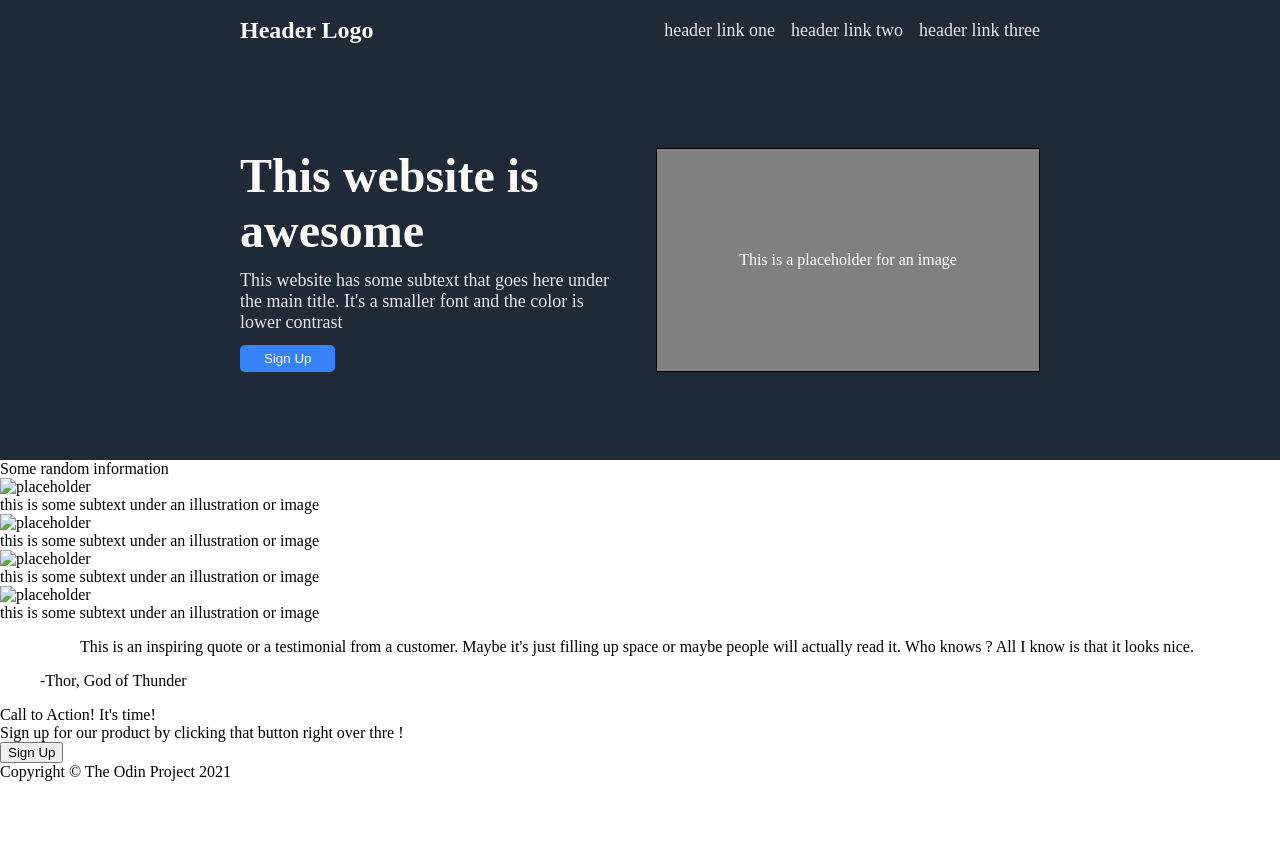
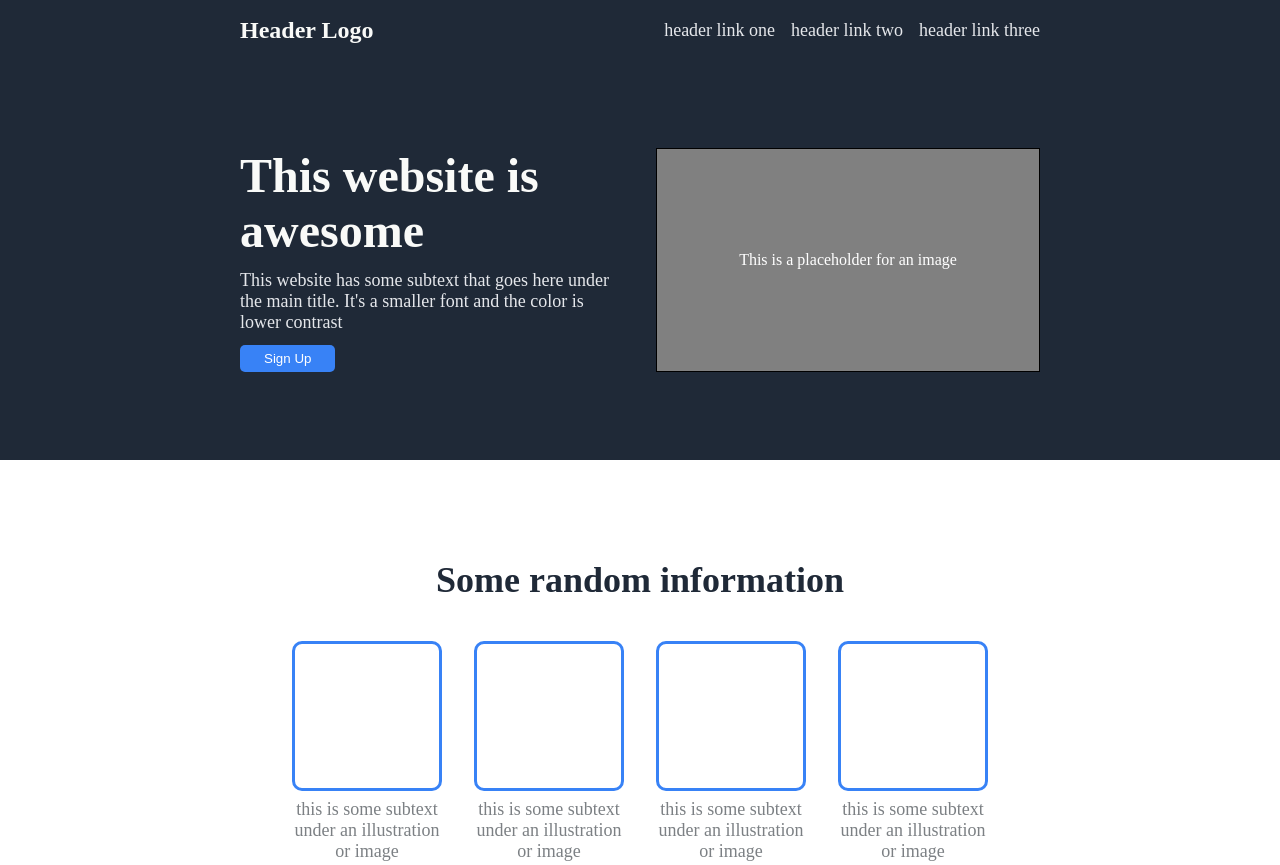
Before and after one commit to imvot/flex-landing-page, a plain HTML site: page index.html in a window 1280 px wide. Shown: the top 865 px of the page. Before the commit the page ends 800 px from the top, so only its background shows below. Drawn offline with Linux system fonts and the light colour scheme.

Commit message:
Add information component css
Corrected a few small errors in the html

```diff
--- a/index.html
+++ b/index.html
@@ -33,19 +33,19 @@
         <div class="info-title">Some random information</div>
         <div class="info-cells">
             <div class="info-cell">
-                <img class="info-img" alt="placeholder">
+                <div class="info-img"></div>
                 <div class="info-text">this is some subtext under an illustration or image</div>
             </div>
             <div class="info-cell">
-                <img class="info-img" alt="placeholder">
+                <div class="info-img"></div>
                 <div class="info-text">this is some subtext under an illustration or image</div>
             </div>
             <div class="info-cell">
-                <img class="info-img" alt="placeholder">
+                <div class="info-img"></div>
                 <div class="info-text">this is some subtext under an illustration or image</div>
             </div>
             <div class="info-cell">
-                <img class="info-img" alt="placeholder">
+                <div class="info-img"></div>
                 <div class="info-text">this is some subtext under an illustration or image</div>
             </div>
         </div>
--- a/style.css
+++ b/style.css
@@ -2,7 +2,7 @@
     --dark-background-color: #1F2937;
     --dark-main-text-color: #F9FAF8;
     --dark-secondary-text-color: #E5E7EB;
-    --light-main-text-color: #1F2937;
+    --light-main-text-color: var(--dark-background-color);
     --light-secondary-text-color: #7c8084;
     --button-color: #3882F6;
 }
@@ -99,3 +99,44 @@ body {
     align-items: center;
     color: white;
 }
+
+.info {
+    display: flex;
+    justify-content: center;
+    align-items: center;
+    flex-direction: column;
+    height: 500px;
+}
+
+.info-cells {
+    display: flex;
+    justify-content: center;
+    gap: 32px;
+}
+
+.info-cell {
+    flex: 0 1 auto;
+    width: 150px;
+    text-align: center;
+}
+
+.info-title {
+    font-size: 36px;
+    font-weight: 900;
+    color: var(--light-main-text-color);
+    margin-bottom: 32px;
+}
+
+.info-text {
+    font-size: 18px;
+    color: var(--light-secondary-text-color);
+    font-size: 18px;
+}
+
+.info-img {
+    width: 150px;
+    height: 150px;
+    border: var(--button-color) 3px solid;
+    border-radius: 10px;
+    margin: 8px 0;
+}
```
